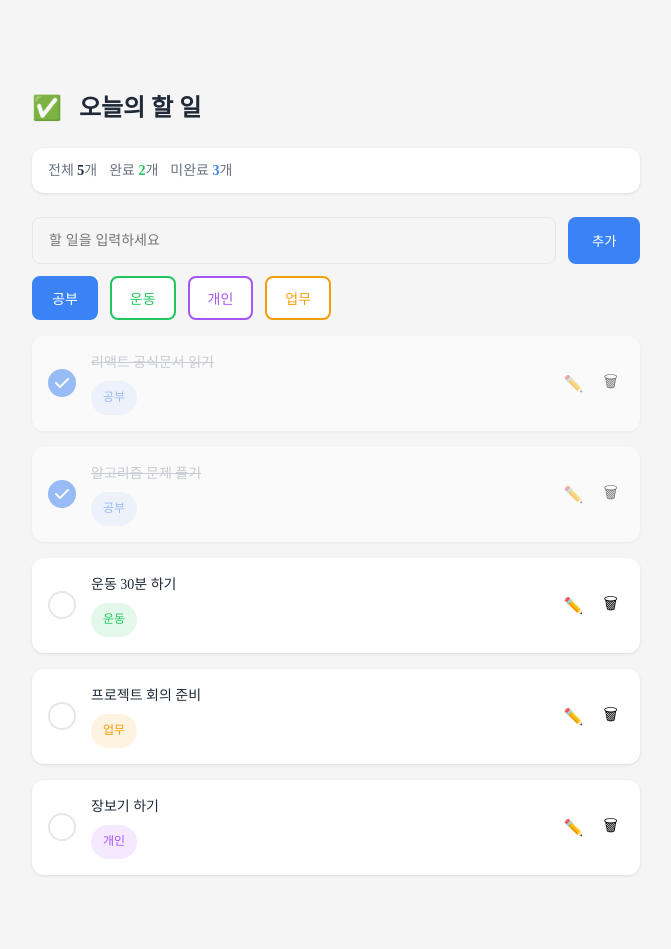
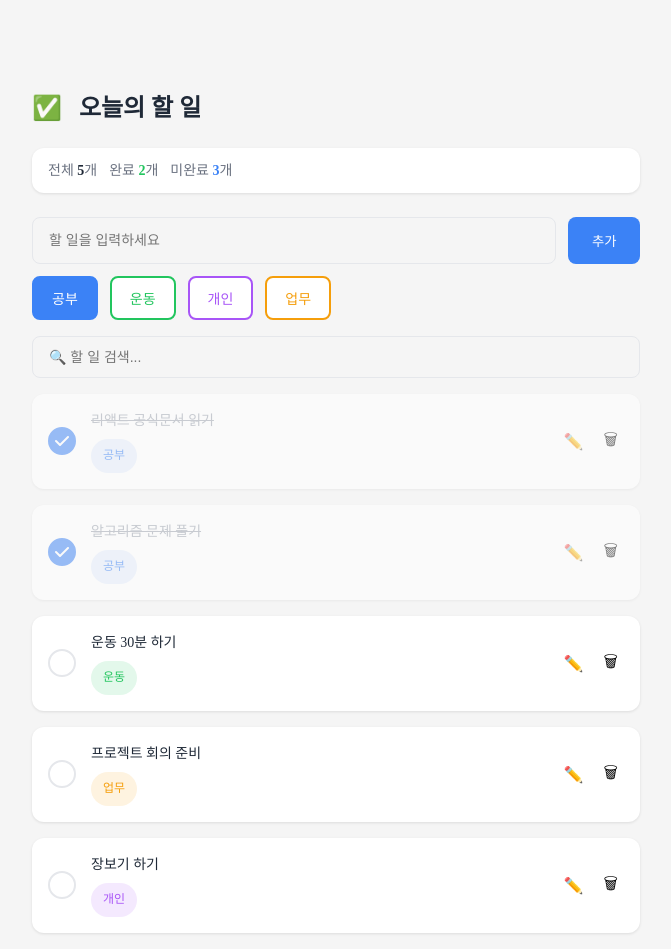
Before and after one commit to IT-Cotato/13th-Frontend-Assignment, a React (Vite) app: page / in a window 1280 px wide. Shown: the whole page, without its empty margins (304-975 px from the left). Before the commit the page ends 891 px from the top, so only its background shows below. Built offline with nearby package versions, Linux system fonts and the light colour scheme; a web font is replaced by a local one.

Commit message:
feat: 검색 기능 구현

```diff
--- a/src/App.tsx
+++ b/src/App.tsx
@@ -5,12 +5,14 @@ import TodoCount from './components/TodoCount';
 import TodoInput from './components/TodoInput';
 import TodoList from './components/TodoList';
 import type { Todo, TodoCategory } from './types/todo';
+import SearchInput from './components/SearchInput';
 
 function App() {
   const [inputText, setInputText] = useState('');
   const [selectedCategory, setSelectedCategory] = useState<TodoCategory>('공부');
   const [editingId, setEditingId] = useState<number | null>(null);
   const [editingText, setEditingText] = useState('');
+  const [searchText, setSearchText] = useState('');
 
   const [todos, setTodos] = useState<Todo[]>([
     { id: 1, text: '리액트 공식문서 읽기', completed: true, category: '공부' },
@@ -81,6 +83,10 @@ function App() {
         todo.id !== id));
   };
 
+  const filteredTodos = todos.filter((todo) =>
+  todo.text.toLowerCase().includes(searchText.toLowerCase())
+  );
+
   return (
     <div className="todo">
       <TodoHeader title="오늘의 할 일" />
@@ -92,8 +98,12 @@ function App() {
         onChangeCategory={setSelectedCategory}
         onAddTodo={handleAddTodo}
       />
+      <SearchInput
+        searchText={searchText}
+        onChangeSearch={setSearchText}
+      />
       <TodoList
-        todos={todos}
+        todos={filteredTodos}
         editingId={editingId}
         editingText={editingText}
         onChangeEditText={setEditingText}
--- /dev/null
+++ b/src/components/SearchInput.css
@@ -0,0 +1,21 @@
+.search-section {
+  display: flex;
+  flex-direction: column;
+  width: 100%;
+  gap: 12px;
+  padding-top: 16px;
+}
+
+.search-input {
+  padding: 12px 16px;
+  align-items: center;
+  flex: 1 0 0;
+  border-radius: 8px;
+  border: 0.8px solid #E5E7EB;
+  color: #6B7280;
+  font-size: 14px;
+  font-style: normal;
+  font-weight: 400;
+  line-height: normal;
+  background-color: #F5F5F5;
+}
--- /dev/null
+++ b/src/components/SearchInput.tsx
@@ -0,0 +1,23 @@
+import './SearchInput.css';
+
+type Props = {
+  searchText: string;
+  onChangeSearch: (value: string) => void;
+};
+
+function SearchInput({ searchText, onChangeSearch }: Props) {
+  return (
+    <div className="search-section">
+      <input
+        type="text"
+        placeholder="🔍 할 일 검색..."
+        className="search-input"
+        value={searchText}
+        onChange={(e) => onChangeSearch(e.target.value)}
+        aria-label="할 일 검색"
+      />
+    </div>
+  );
+}
+
+export default SearchInput;
```
